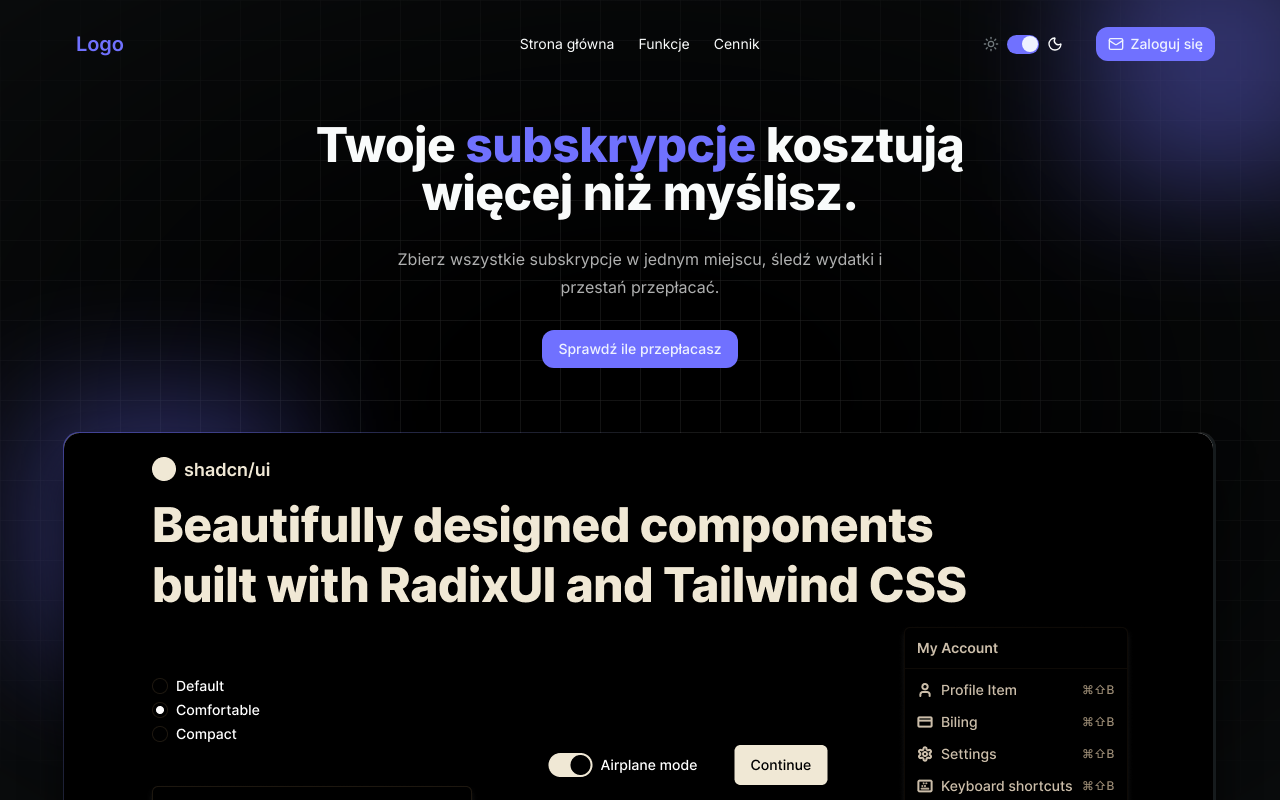
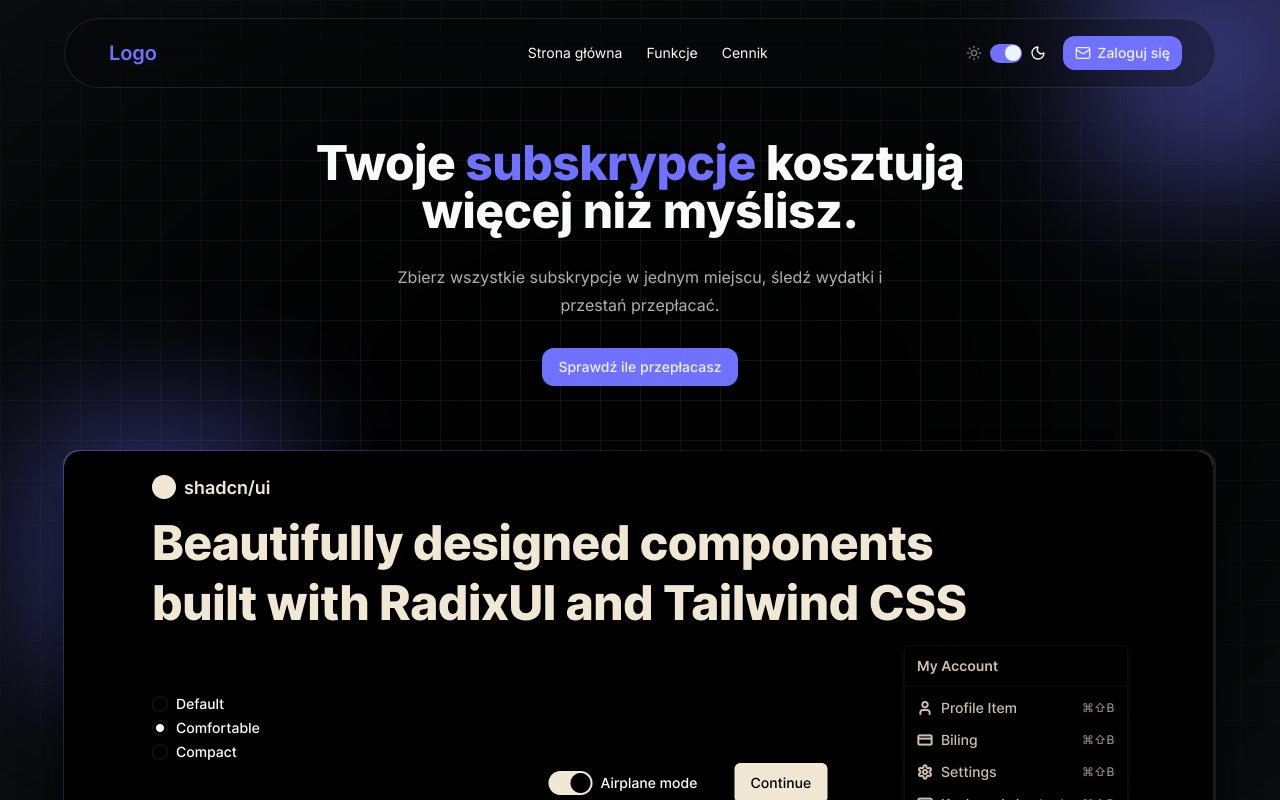
Before and after one commit to BlacKlyExactly/Subscription-manager-landing, a Next.js app: page / in a window 1280 px wide. Shown: the top 800 px of the page. Built offline with nearby package versions, Linux system fonts and the light colour scheme.

Commit message:
feat(app): Nav changes

```diff
--- a/app/layout.tsx
+++ b/app/layout.tsx
@@ -39,11 +39,13 @@ export default function RootLayout({
         >
           <GridBackground />
           <TooltipProvider>
-            <header className="py-[1.15rem] px-6 lg:px-0 max-w-6xl mx-auto w-full flex justify-center">
+            <BlurHighlight className="-right-16 -top-18 size-64 opacity-20 hidden md:block" />
+            <header className="lg:py-[1.15rem] lg:px-0 max-w-6xl mx-auto w-full flex justify-center sticky top-0 z-10">
               <Nav />
             </header>
-            <BlurHighlight className="-right-16 -top-18 size-64 opacity-20" />
-            {children}
+            <div className="">
+              {children}
+            </div>
           </TooltipProvider>
         </ThemeProvider>
       </body>
--- a/app/page.tsx
+++ b/app/page.tsx
@@ -21,7 +21,7 @@ export default function Home() {
       </div>
       <div className="relative hero rounded-3xl shadow-2xl shadow-foreground/10 dark:shadow-black">
         <BlurHighlight className="size-64 -left-8 -top-8" />
-        <Image alt="" src={cover} className="aspect-9/16 object-cover md:aspect-video rounded-3xl mt-16 card mb-8 dark:invert" />
+        <Image alt="" loading="eager" src={cover} className="aspect-9/16 object-cover h-auto md:aspect-video rounded-3xl mt-16 card mb-8 dark:invert" />
       </div>
       <Section>
         <div>
--- a/components/hamburger-menu.tsx
+++ b/components/hamburger-menu.tsx
@@ -1,7 +1,7 @@
 "use client";
 
 import { Mail, Menu, X } from "lucide-react";
-import { Drawer, DrawerContent, DrawerTitle, DrawerTrigger } from "./ui/drawer";
+import { Drawer, DrawerContent, DrawerFooter, DrawerHeader, DrawerTitle, DrawerTrigger } from "./ui/drawer";
 import { useState } from "react";
 import Link from "next/link";
 import { Typography } from "@/lib/components/ui/typography";
@@ -19,10 +19,12 @@ export function HamburgerMenu() {
         </button>
       </DrawerTrigger>
       <DrawerContent>
-        <DrawerTitle className="sr-only">Menu</DrawerTitle>
-        <button className="ml-auto p-3" onClick={() => setIsOpen(false)} aria-label="Zamknij menu">
-          <X className="size-8" />
-        </button>
+        <DrawerHeader>
+          <DrawerTitle className="sr-only">Menu</DrawerTitle>
+          <button className="ml-auto p-3" onClick={() => setIsOpen(false)} aria-label="Zamknij menu">
+            <X className="size-8" />
+          </button>
+        </DrawerHeader>
         <div className="flex flex-col gap-4 text-right ml-auto pt-8 px-3">
           <Link href="/docs">
             <Typography size="h3">Strona główna</Typography>
@@ -34,13 +36,13 @@ export function HamburgerMenu() {
             <Typography size="h3">Cennik</Typography>
           </Link>
         </div>
-        <div className="mt-auto flex flex-col items-end gap-4">
+        <DrawerFooter className="mt-auto flex flex-col items-end gap-4">
           <ThemePicker />
           <Button size="lg" className="w-full">
             <Mail />
             Zaloguj się
           </Button>
-        </div>
+        </DrawerFooter>
       </DrawerContent>
     </Drawer>
   )
--- a/components/nav.tsx
+++ b/components/nav.tsx
@@ -3,25 +3,18 @@
 import Link from "next/link";
 import {
   NavigationMenu,
-  NavigationMenuContent,
-  NavigationMenuItem,
   NavigationMenuLink,
   NavigationMenuList,
-  NavigationMenuTrigger
 } from "./ui/navigation-menu";
 import { Typography } from "@/lib/components/ui/typography";
 import { Button } from "./ui/button";
 import { Mail } from "lucide-react";
 import { ThemePicker } from "./theme/theme-picker";
-import { useMounted } from "@/hooks/use-mounted";
 import { HamburgerMenu } from "./hamburger-menu";
 
 export function Nav() {
-  const mounted = useMounted()
-  if (!mounted) return null;
-
   return (
-    <NavigationMenu className="justify-between w-full max-w-none">
+    <NavigationMenu className="justify-between w-full max-w-none px-6 md:px-0 md:max-w-6xl z-10 dark:bg-background/30 bg-background/50 py-3 lg:py-2 backdrop-blur-2xl lg:rounded-full lg:border lg:border-foreground/10 lg:px-8">
       <NavigationMenuLink asChild className="w-58 hover:bg-transparent">
         <Link href="/docs">
           <Typography size="h4" as="p" className="text-primary">
@@ -40,7 +33,7 @@ export function Nav() {
           <Link href="/docs">Cennik</Link>
         </NavigationMenuLink>
       </NavigationMenuList>
-      <NavigationMenuList className="gap-8">
+      <NavigationMenuList className="gap-4">
         <ThemePicker className="hidden lg:inline-flex" />
         <Button>
           <Mail />
```
